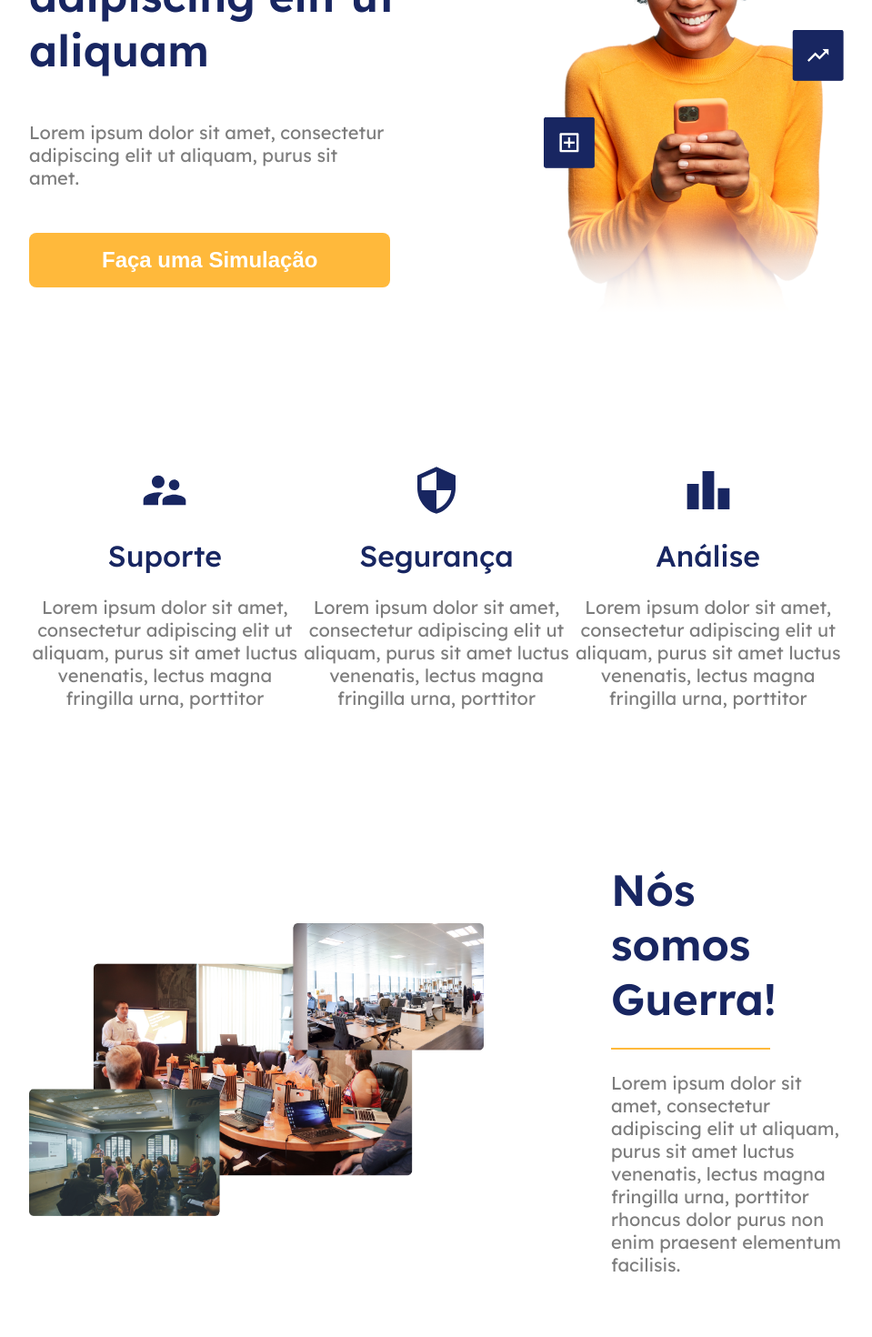
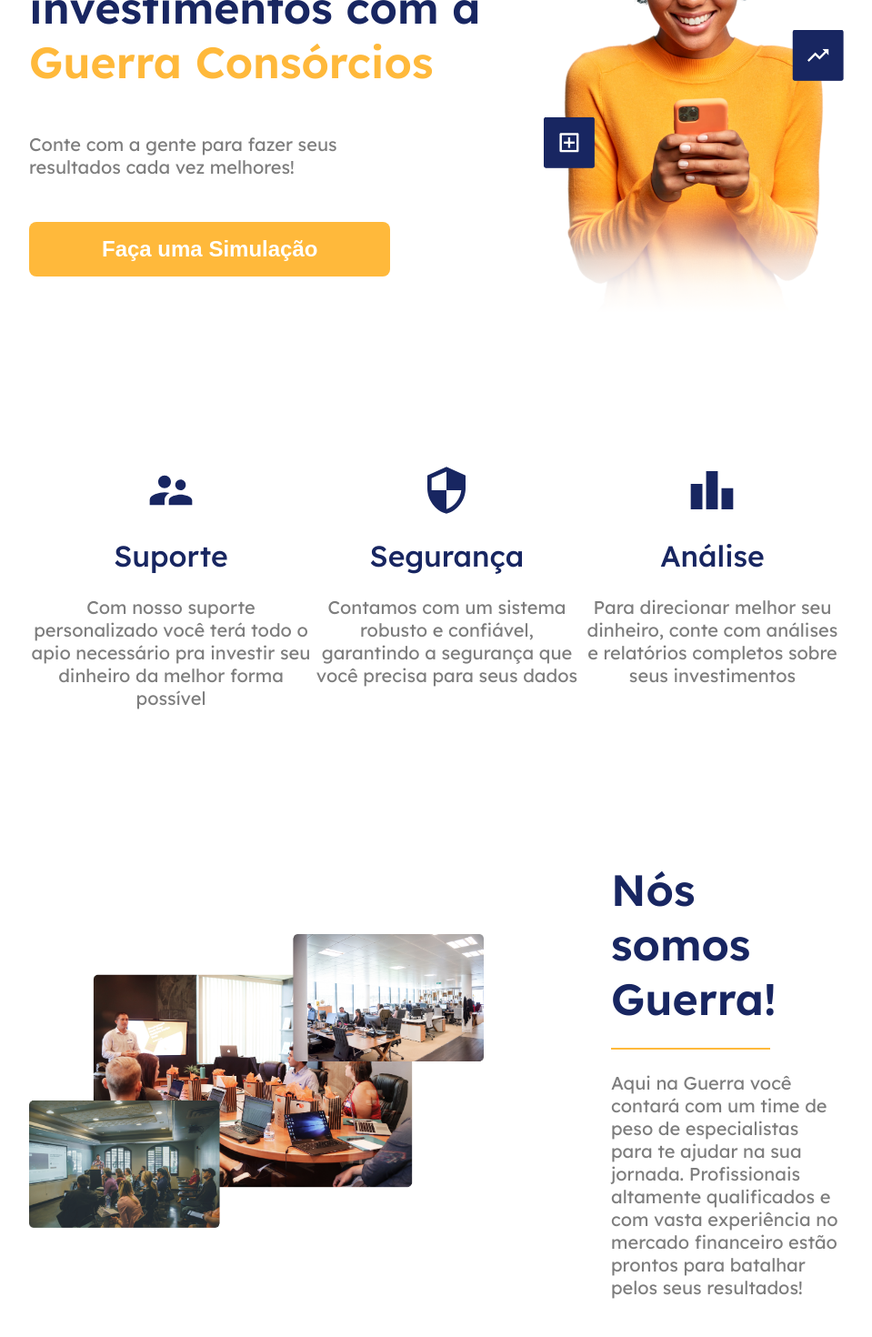
Before and after one commit to LeonardoRibas/finance-landing-page, a React (Create React App) app: page / in a window 1280 px wide. Shown: the part 400-1870 px from the top of the page at 91% size, without its empty margins (160-1119 px from the left). Built offline with nearby package versions, Linux system fonts and the light colour scheme.

Commit message:
Adiciona textos significativos as secoes

```diff
--- a/src/components/AboutUsSection/index.tsx
+++ b/src/components/AboutUsSection/index.tsx
@@ -10,9 +10,10 @@
         <S.Title>Nós somos Guerra!</S.Title>
         <S.Divider />
         <S.Text>
-          Lorem ipsum dolor sit amet, consectetur adipiscing elit ut aliquam,
-          purus sit amet luctus venenatis, lectus magna fringilla urna,
-          porttitor rhoncus dolor purus non enim praesent elementum facilisis.
+          Aqui na Guerra você contará com um time de peso de especialistas para
+          te ajudar na sua jornada. Profissionais altamente qualificados e com
+          vasta experiência no mercado financeiro estão prontos para batalhar
+          pelos seus resultados!
         </S.Text>
       </S.TextInfoWrapper>
     </S.Container>
--- a/src/components/BannerSection/index.tsx
+++ b/src/components/BannerSection/index.tsx
@@ -2,17 +2,18 @@
 import * as S from './styles'
 import Button from '../Button'
 import Image from '../../assets/banner_image.png'
+import theme from '../../styles/theme'
 
 const BannerSection = () => {
   return (
     <S.Container>
       <S.BannerInfoWrapper>
         <S.MainTitle>
-          Lorem ipsum dolor sit amet, consectetur adipiscing elit ut aliquam
+          Comece hoje sua jornada de investimentos com a{' '}
+          <span style={{ color: theme.color.primary }}>Guerra Consórcios</span>
         </S.MainTitle>
         <S.SubTitle>
-          Lorem ipsum dolor sit amet, consectetur adipiscing elit ut aliquam,
-          purus sit amet.
+          Conte com a gente para fazer seus resultados cada vez melhores!
         </S.SubTitle>
         <Button size="large" text="Faça uma Simulação" />
       </S.BannerInfoWrapper>
--- a/src/components/ServiceCard/styles.ts
+++ b/src/components/ServiceCard/styles.ts
@@ -4,7 +4,6 @@
   display: flex;
   flex-direction: column;
   align-items: center;
-  justify-content: space-between;
   max-width: 312px;
 `
 export const Title = styled.h3`
--- a/src/components/ServicesSection/index.tsx
+++ b/src/components/ServicesSection/index.tsx
@@ -12,17 +12,17 @@
           <MdSupervisorAccount size={56} color={theme.color.secondary} />
         )}
         title="Suporte"
-        text="Lorem ipsum dolor sit amet, consectetur adipiscing elit ut aliquam, purus sit amet luctus venenatis, lectus magna fringilla urna, porttitor"
+        text="Com nosso suporte personalizado você terá todo o apio necessário pra investir seu dinheiro da melhor forma possível"
       />
       <ServiceCard
         icon={() => <MdSecurity size={56} color={theme.color.secondary} />}
         title="Segurança"
-        text="Lorem ipsum dolor sit amet, consectetur adipiscing elit ut aliquam, purus sit amet luctus venenatis, lectus magna fringilla urna, porttitor"
+        text="Contamos com um sistema robusto e confiável, garantindo a segurança que você precisa para seus dados"
       />
       <ServiceCard
         icon={() => <MdLeaderboard size={56} color={theme.color.secondary} />}
         title="Análise"
-        text="Lorem ipsum dolor sit amet, consectetur adipiscing elit ut aliquam, purus sit amet luctus venenatis, lectus magna fringilla urna, porttitor"
+        text="Para direcionar melhor seu dinheiro, conte com análises e relatórios completos sobre seus investimentos"
       />
     </S.Container>
   )
```
